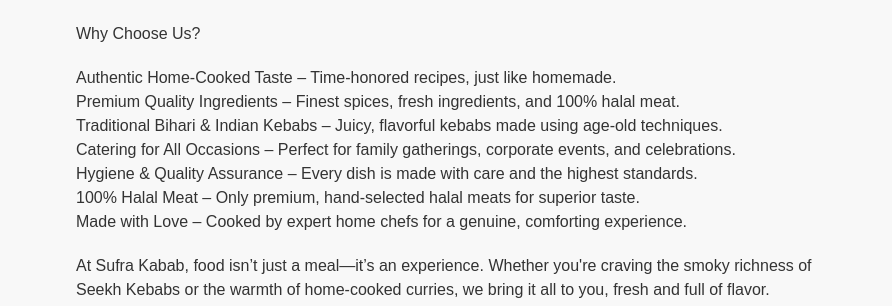
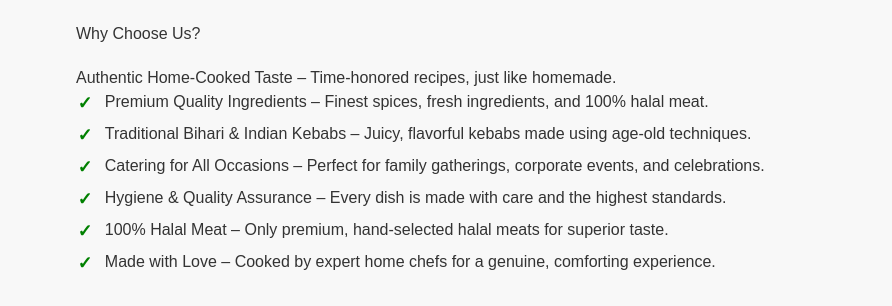
Before and after one commit to sufrakabab/sufra, a plain HTML site: page index.html in a window 1280 px wide. Shown: the part 1235-1541 px from the top of the page, 388-1280 px from the left. Drawn offline with nearby package versions, Linux system fonts and the light colour scheme; a web font is replaced by a local one.

Commit message:
Update style.css

```diff
--- a/style.css
+++ b/style.css
@@ -488,3 +488,34 @@ body {
     font-size: xx-large;
     font-family: "Special Gothic Expanded One", sans-serif; ;
 }
+/* Target the specific list using its class */
+.checkmark-list {
+  list-style: none; /* Remove the default bullet points (dots, circles, etc.) */
+  padding-left: 0;  /* Remove the default browser padding on the ul */
+}
+
+/* Style each list item */
+.checkmark-list li {
+  padding-left: 1.8em; /* Add padding to the left of the text to make space for the checkmark */
+  margin-bottom: 0.5em; /* Optional: Add some space between list items */
+  position: relative;   /* Crucial: Establishes a positioning context for the ::before pseudo-element */
+}
+
+/* Create and style the checkmark using ::before */
+.checkmark-list li::before {
+  content: '✓'; /* The checkmark character (you can also use ✔ or ✅) */
+  /* Alternative using emoji: content: '✅'; */
+
+  position: absolute; /* Position the checkmark relative to the li */
+  left: 0;          /* Place it at the very left edge of the li (within its padding) */
+  top: 0;           /* Align it vertically (adjust slightly if needed, e.g., top: 0.1em;) */
+
+  color: green;     /* Set the color of the checkmark */
+  font-weight: bold;/* Optional: Make the checkmark bolder */
+  font-size: 1.1em; /* Optional: Adjust the size relative to the list item text */
+
+  /* Ensure consistent width for alignment (optional but good practice) */
+  display: inline-block;
+  width: 1em;
+  text-align: center;
+}
```
